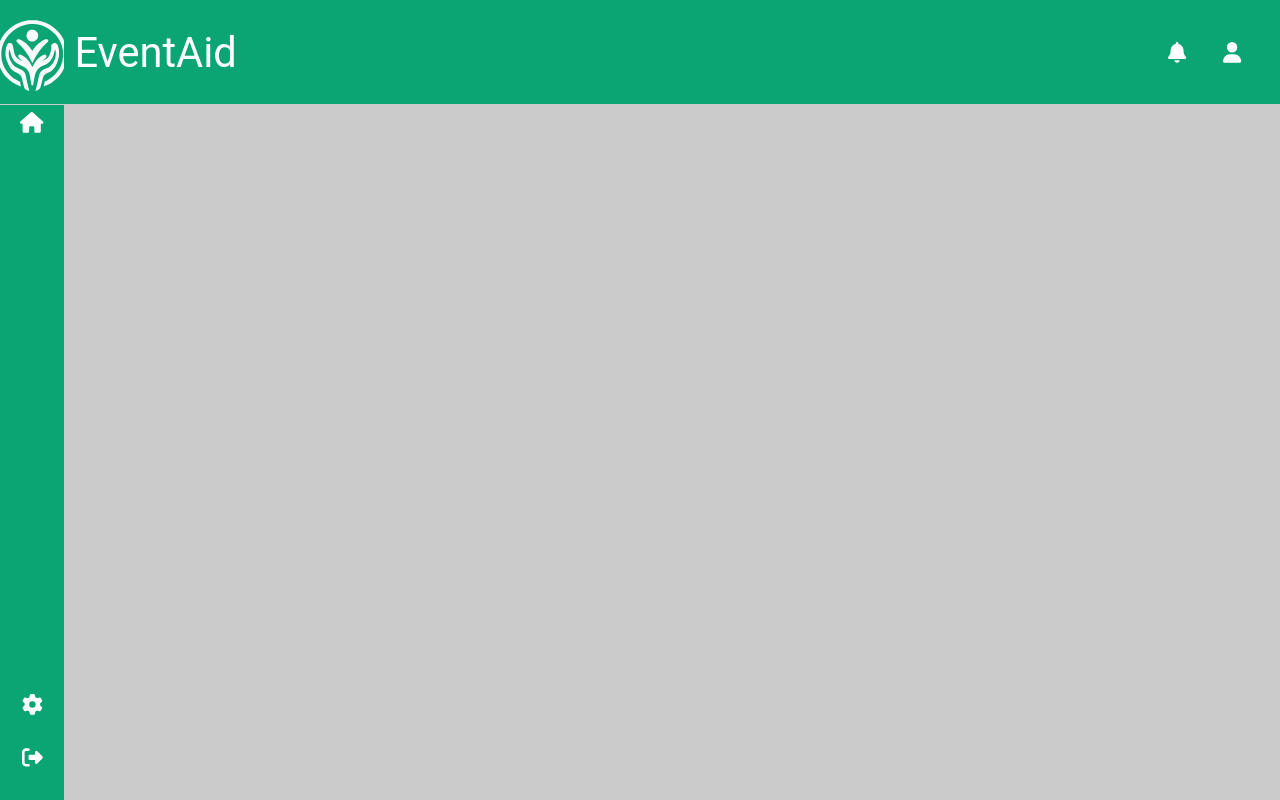
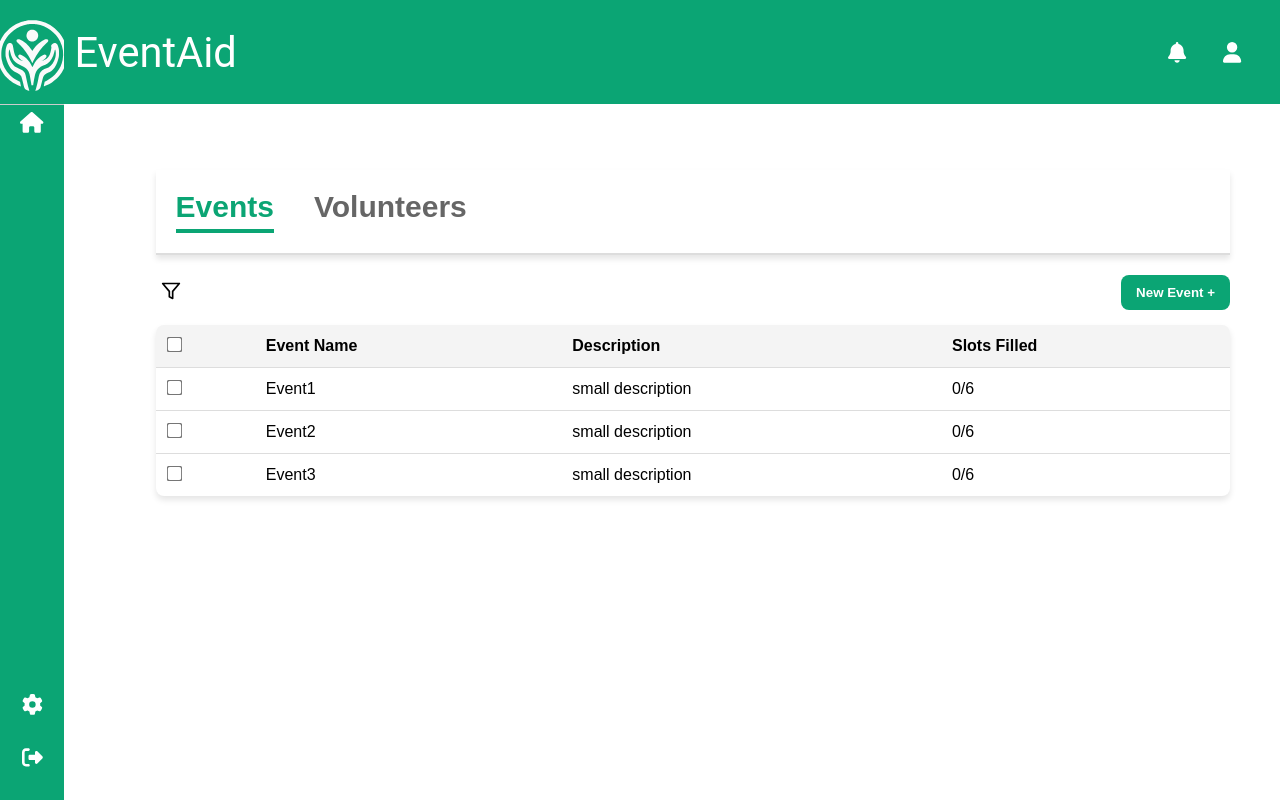
Before and after one commit to Hashir-Z/event-management, a React (Create React App) app in the folder event_management_frontend/: page / in a window 1280 px wide. Built offline with nearby package versions, Linux system fonts and the light colour scheme.

Commit message:
Admin dashboard
Added two tables, each show a list of events going on and available volunteers, u can switch between them with the nav bar buttons
Also added the Filter and add event buttons for future functionality

```diff
--- a/event_management_frontend/src/App.css
+++ b/event_management_frontend/src/App.css
@@ -9,7 +9,7 @@
   height: 100vh;
   display: flex;
   flex-direction: column;
-  background-color: #cbcbcb;
+  background-color: #ffffff;
   position: absolute;
   right: 0;
 }
--- a/event_management_frontend/src/App.tsx
+++ b/event_management_frontend/src/App.tsx
@@ -1,5 +1,6 @@
 import { Sidebar } from './components/Sidebar';
 import { Header } from './components/Header';
+import { AdminDashboard } from './components/AdminDashboard';
 import './App.css';
 
 function App() {
@@ -9,6 +10,7 @@ function App() {
       <div className="main-content">
         <Header />
         <div className="content">
+          <AdminDashboard />
         </div>
       </div>
     </div>
--- /dev/null
+++ b/event_management_frontend/src/components/AdminDashboard/AdminDashboard.module.css
@@ -0,0 +1,141 @@
+.adminDashboard {
+    padding: 50px;
+    background-color: #ffffff;
+    font-family: Arial, sans-serif;
+    margin-left: -4.3%;
+}
+
+/* Navigation Tabs */
+.navbar {
+    display: flex;
+    gap: 40px;
+    margin-bottom: 20px;
+    font-size: 30px;
+    font-weight: bold;
+    padding: 20px;
+    background-color: white;
+    border-bottom: 2px solid #ddd;
+    box-shadow: 0 4px 6px rgba(0, 0, 0, 0.1);
+}
+
+/* Active Tab */
+.activeTab {
+    color: #0ba574;
+    border-bottom: 4px solid #0ba574;
+    padding-bottom: 5px;
+    cursor: pointer;
+}
+
+/* Inactive Tab */
+.inactiveTab {
+    color: #666;
+    cursor: pointer;
+    transition: color 0.3s ease;
+}
+
+.inactiveTab:hover {
+    color: #0ba574;
+}
+
+.header {
+    display: flex;
+    justify-content: space-between;
+    align-items: center;
+    margin-bottom: 15px;
+}
+
+.filterButton {
+    background: none;
+    border: none;
+    cursor: pointer;
+    padding: 5px;
+}
+
+.newEventButton {
+    background-color: #0ba574;
+    color: white;
+    padding: 10px 15px;
+    border: none;
+    border-radius: 8px;
+    cursor: pointer;
+    font-weight: bold;
+}
+
+.newEventButton:hover {
+    background-color: #089963;
+}
+/* Overlay to darken background when popup appears */
+.popupOverlay {
+    position: fixed;
+    top: 0;
+    left: 0;
+    width: 100%;
+    height: 100%;
+    background: rgba(0, 0, 0, 0.3);
+    display: flex;
+    align-items: center;
+    justify-content: center;
+}
+
+/* Popup container */
+.popup {
+    background: white;
+    padding: 20px;
+    border-radius: 8px;
+    box-shadow: 0 4px 6px rgba(0, 0, 0, 0.1);
+    min-width: 300px;
+    text-align: center;
+}
+
+/* Close button */
+.closeButton {
+    margin-top: 10px;
+    background-color: #e74c3c;
+    color: white;
+    border: none;
+    padding: 8px 12px;
+    border-radius: 5px;
+    cursor: pointer;
+    font-weight: bold;
+}
+
+.closeButton:hover {
+    background-color: #c0392b;
+}
+
+/* Events Table */
+.eventTable {
+    width: 100%;
+    border-collapse: collapse;
+    background-color: white;
+    border-radius: 8px;
+    overflow: hidden;
+    box-shadow: 0 4px 6px rgba(0, 0, 0, 0.1);
+}
+
+.eventTable th,
+.eventTable td {
+    text-align: left;
+    padding: 12px;
+    border-bottom: 1px solid #ddd;
+}
+
+.eventTable th {
+    background-color: #f4f4f4;
+    font-weight: bold;
+}
+
+/* Hover Effect */
+.eventTable tr:hover {
+    background-color: #f9f9f9;
+}
+
+.eventTable tr:last-child td {
+    border-bottom: none;
+}
+
+/* Checkbox Styling */
+input[type="checkbox"] {
+    transform: scale(1.2);
+    margin: 0;
+}
--- /dev/null
+++ b/event_management_frontend/src/components/AdminDashboard/AdminDashboard.tsx
@@ -0,0 +1,119 @@
+import React, { useState } from "react";
+import styles from "./AdminDashboard.module.css";
+import { FiFilter } from "react-icons/fi";
+
+export function AdminDashboard() {
+  const [activeTab, setActiveTab] = useState("events"); // Track active tab
+  const [showFilterPopup, setShowFilterPopup] = useState(false); // Popup state
+  {/*INFO for tables*/ }
+  {/*Events*/}
+  const [events] = useState([
+    { id: 1, name: "Event1", description: "small description", slotsFilled: "0/6" },
+    { id: 2, name: "Event2", description: "small description", slotsFilled: "0/6" },
+    { id: 3, name: "Event3 ", description: "small description", slotsFilled: "0/6" },
+  ]);
+  {/*Volunteers*/}
+  const [volunteers] = useState([
+    { id: 1, name: "John Doe", preferences: "Helper",availability:"mon", status: "Active" },
+    { id: 2, name: "Jane Smith", preferences: "Coordinator",availability:"mon", status: "Pending" },
+  ]);
+
+  return (
+    <div className={styles.adminDashboard}>
+      {/* Navigation Bar */}
+      <div className={styles.navbar}>
+        <span
+          className={activeTab === "events" ? styles.activeTab : styles.inactiveTab}
+          onClick={() => setActiveTab("events")}
+        >
+          Events
+        </span>
+        <span
+          className={activeTab === "volunteers" ? styles.activeTab : styles.inactiveTab}
+          onClick={() => setActiveTab("volunteers")}
+        >
+          Volunteers
+        </span>
+      </div>
+
+      {/*Filter and new event button*/}
+      <div className={styles.header}>
+        <button className={styles.filterButton} onClick={() => setShowFilterPopup(true)}>
+          <FiFilter size={20} />
+        </button>
+        <button className={styles.newEventButton}>
+          {activeTab === "events" ? "New Event +" : "Add Volunteer +"}
+        </button>
+      </div>
+
+
+       {/* Filter Popup */}
+      {showFilterPopup && (
+        <div className={styles.popupOverlay} onClick={() => setShowFilterPopup(false)}>
+          <div className={styles.popup} onClick={(e) => e.stopPropagation()}>
+            <h3>Filter Options</h3>
+            <p>Bla Bla Bla filters.</p>
+            <button className={styles.closeButton} onClick={() => setShowFilterPopup(false)}>
+              Close
+            </button>
+          </div>
+        </div>
+      )}
+
+      {/* Shows tables depending on which tab is selected*/}
+      {activeTab === "events" ? (
+        <table className={styles.eventTable}>
+          <thead>
+            <tr>
+              <th>
+                <input type="checkbox" />
+              </th>
+              <th>Event Name</th>
+              <th>Description</th>
+              <th>Slots Filled</th>
+            </tr>
+          </thead>
+          <tbody>
+            {events.map((event) => (
+              <tr key={event.id}>
+                <td>
+                  <input type="checkbox" />
+                </td>
+                <td>{event.name}</td>
+                <td>{event.description}</td>
+                <td>{event.slotsFilled}</td>
+              </tr>
+            ))}
+          </tbody>
+        </table>
+      ) : (
+        <table className={styles.eventTable}>
+          <thead>
+            <tr>
+              <th>
+                <input type="checkbox" />
+              </th>
+              <th>Volunteer Name</th>
+              <th>Preferences</th>
+                <th>Availability</th>
+                <th>Status</th>
+            </tr>
+          </thead>
+          <tbody>
+            {volunteers.map((volunteer) => (
+              <tr key={volunteer.id}>
+                <td>
+                  <input type="checkbox" />
+                </td>
+                <td>{volunteer.name}</td>
+                <td>{volunteer.preferences}</td>
+                <td>{volunteer.availability}</td>
+                <td>{volunteer.status}</td>
+              </tr>
+            ))}
+          </tbody>
+        </table>
+      )}
+    </div>
+  );
+}
--- /dev/null
+++ b/event_management_frontend/src/components/AdminDashboard/index.ts
@@ -0,0 +1 @@
+export * from './AdminDashboard';
--- a/event_management_frontend/src/components/index.ts
+++ b/event_management_frontend/src/components/index.ts
@@ -1,2 +1,3 @@
 export {Sidebar} from './Sidebar';
 export {Header} from './Header';
+export {AdminDashboard} from './AdminDashboard';
```
